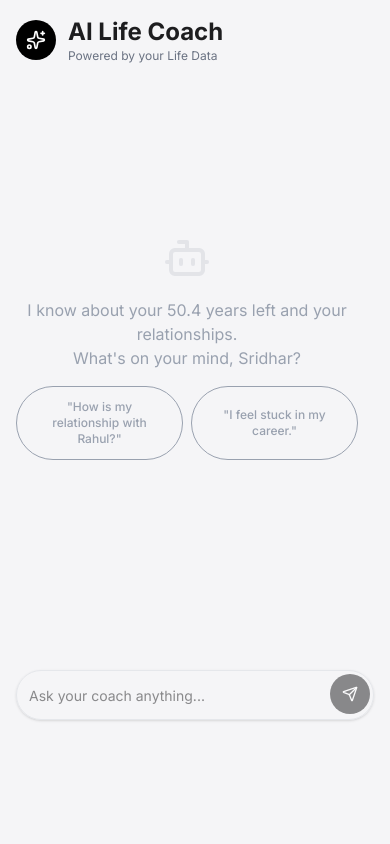
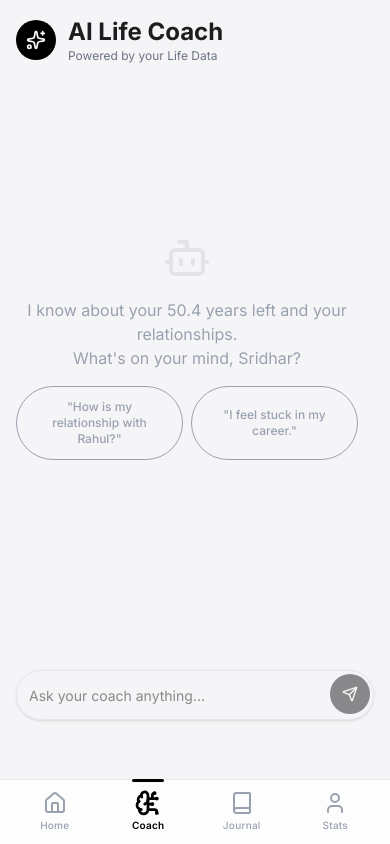
Before and after one commit to 3dmanila-source/lifetime, a Next.js app: page /dashboard/coach in a window 390 px wide. Built offline with nearby package versions, Linux system fonts and the light colour scheme.

Commit message:
feat: Transform into PWA with mobile navigation

```diff
--- a/app/dashboard/layout.tsx
+++ b/app/dashboard/layout.tsx
@@ -9,6 +9,10 @@ import {
     Settings,
     LogOut
 } from "lucide-react";
+
+import MobileNav from "@/components/layout/MobileNav";
+
+// ... existing imports
 
 export default function DashboardLayout({
     children,
@@ -25,7 +29,7 @@ export default function DashboardLayout({
                 </div>
 
                 <nav className="flex-1 space-y-1">
-                    <DashboardLink href="/dashboard" icon={<LayoutDashboard size={20} />} label="Life Bank" active />
+                    <DashboardLink href="/dashboard" icon={<LayoutDashboard size={20} />} label="Life Bank" />
                     <DashboardLink href="/dashboard/relationships" icon={<Heart size={20} />} label="Relationships" />
                     <DashboardLink href="/dashboard/coach" icon={<Brain size={20} />} label="AI Coach" />
                     <DashboardLink href="/dashboard/journal" icon={<BookOpen size={20} />} label="Journal" />
@@ -40,8 +44,13 @@ export default function DashboardLayout({
                 </div>
             </aside>
 
+            {/* Mobile Navigation */}
+            <div className="md:hidden">
+                <MobileNav />
+            </div>
+
             {/* Main Content Area */}
-            <main className="flex-1 md:ml-64 p-4 md:p-8 overflow-y-auto">
+            <main className="flex-1 md:ml-64 p-4 md:p-8 overflow-y-auto pb-24 md:pb-8">
                 {children}
             </main>
         </div>
--- a/app/layout.tsx
+++ b/app/layout.tsx
@@ -5,9 +5,22 @@ import { cn } from "@/lib/utils";
 
 const inter = Inter({ subsets: ["latin"] });
 
+export const viewport = {
+  width: 'device-width',
+  initialScale: 1,
+  maximumScale: 1,
+  userScalable: false,
+  themeColor: '#F5F5F7',
+}
+
 export const metadata: Metadata = {
   title: "Lifetime | Mortality-Aware Operating System",
   description: "Stop drifting. Start living.",
+  appleWebApp: {
+    capable: true,
+    statusBarStyle: "black-translucent",
+    title: "Lifetime",
+  },
 };
 
 export default function RootLayout({
--- /dev/null
+++ b/app/manifest.ts
@@ -0,0 +1,25 @@
+import { MetadataRoute } from 'next'
+
+export default function manifest(): MetadataRoute.Manifest {
+    return {
+        name: 'Lifetime | Mortality-Aware OS',
+        short_name: 'Lifetime',
+        description: 'Stop drifting. Start living.',
+        start_url: '/dashboard',
+        display: 'standalone',
+        background_color: '#F5F5F7',
+        theme_color: '#000000',
+        icons: [
+            {
+                src: '/icon-192.png',
+                sizes: '192x192',
+                type: 'image/png',
+            },
+            {
+                src: '/icon-512.png',
+                sizes: '512x512',
+                type: 'image/png',
+            },
+        ],
+    }
+}
--- /dev/null
+++ b/components/layout/MobileNav.tsx
@@ -0,0 +1,59 @@
+'use client'
+
+import { usePathname, useRouter } from 'next/navigation'
+import { Home, BrainCircuit, Book, User } from 'lucide-react'
+import { motion } from 'framer-motion'
+import { cn } from '@/lib/utils'
+
+const TABS = [
+    { name: 'Home', href: '/dashboard', icon: Home },
+    { name: 'Coach', href: '/dashboard/coach', icon: BrainCircuit },
+    { name: 'Journal', href: '/dashboard/journal', icon: Book },
+    { name: 'Stats', href: '/dashboard/settings', icon: User },
+]
+
+export default function MobileNav() {
+    const pathname = usePathname()
+    const router = useRouter()
+
+    return (
+        <div className="fixed bottom-0 left-0 right-0 z-50 bg-white/80 backdrop-blur-lg border-t border-gray-200 safe-area-bottom">
+            <div className="flex justify-around items-center h-16 px-2">
+                {TABS.map((tab) => {
+                    const isActive = pathname === tab.href
+                    const Icon = tab.icon
+
+                    return (
+                        <button
+                            key={tab.name}
+                            onClick={() => router.push(tab.href)}
+                            className="relative flex flex-col items-center justify-center w-full h-full text-xs font-medium transition-colors"
+                        >
+                            {isActive && (
+                                <motion.div
+                                    layoutId="nav-indicator"
+                                    className="absolute -top-[1px] w-8 h-[3px] bg-black rounded-full"
+                                    transition={{ type: "spring", stiffness: 300, damping: 30 }}
+                                />
+                            )}
+
+                            <Icon
+                                className={cn(
+                                    "w-6 h-6 mb-1 transition-all duration-300",
+                                    isActive ? "text-black scale-110" : "text-gray-400 hover:text-gray-600"
+                                )}
+                                strokeWidth={isActive ? 2.5 : 2}
+                            />
+                            <span className={cn(
+                                "text-[10px] tracking-wide transition-colors",
+                                isActive ? "text-black font-semibold" : "text-gray-400"
+                            )}>
+                                {tab.name}
+                            </span>
+                        </button>
+                    )
+                })}
+            </div>
+        </div>
+    )
+}
```
